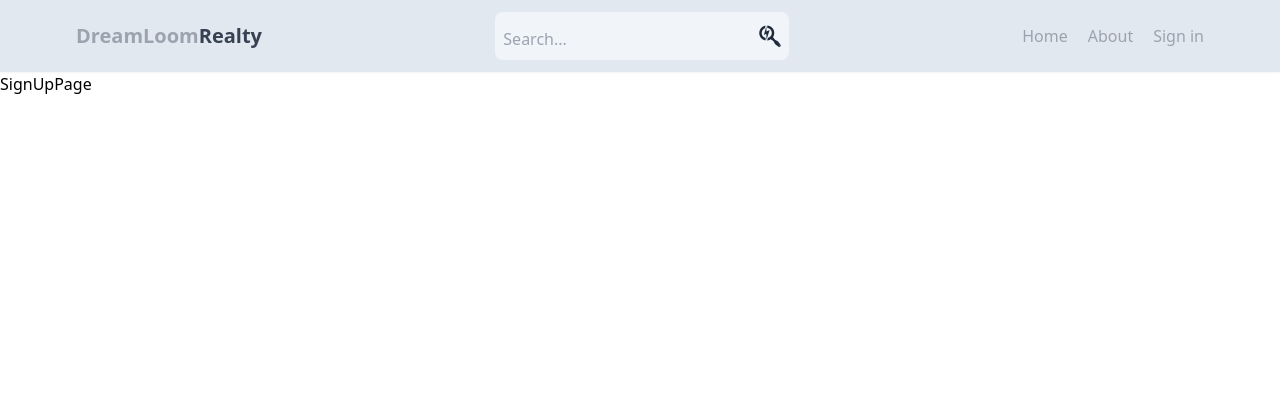
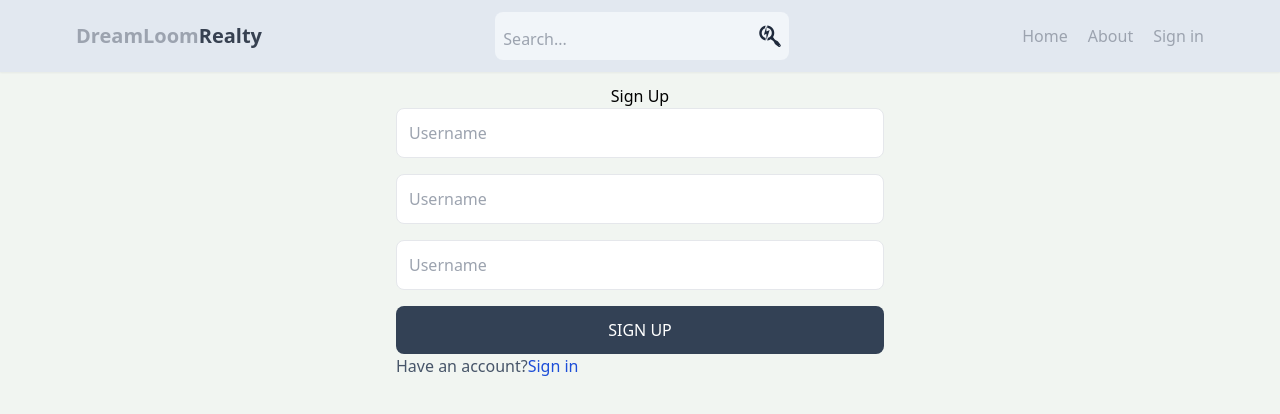
Before and after one commit to akhilak02/mern-estate, a React (Vite) app: page /Sign-up in a window 1280 px wide. Shown: the top 414 px of the page. Built offline with nearby package versions, Linux system fonts and the light colour scheme.

Commit message:
comple signup page ui

```diff
--- /dev/null
+++ b/src/components/authentication/SignIn.jsx
@@ -0,0 +1,13 @@
+import { Link } from "react-router-dom";
+
+
+function SignIn() {
+  return (
+    <div>
+    <h1>Sign in </h1>
+    <Link to='/sign-up'>signup</Link>
+    </div>
+  );
+}
+
+export default SignIn;
--- /dev/null
+++ b/src/components/authentication/SignUp.jsx
@@ -0,0 +1,42 @@
+import { Link } from "react-router-dom"
+
+
+function SignUp() {
+
+  return (
+    <div className="p-3 max-w-lg mx-auto">
+      <h1 className="capitalize text-center">Sign Up</h1>
+      <form className="flex flex-col gap-4">
+        <input
+          type="text"
+          placeholder="Username"
+          className="border p-3 rounded-lg "
+        />
+        <input
+          type="text"
+          placeholder="Username"
+          className="border p-3 rounded-lg"
+        />
+        <input
+          type="text"
+          placeholder="Username"
+          className="border p-3 rounded-lg"
+        />
+        <button
+          type="submit"
+          className="bg-slate-700 p-3 uppercase text-white rounded-lg hover:opacity-60"
+        >
+          Sign up
+        </button>
+      </form>
+      <p className="text-slate-600">
+        Have an account?
+        <Link to="/sign-in">
+          <span className="text-blue-700">Sign in</span>
+        </Link>
+      </p>
+    </div>
+  );
+}
+
+export default SignUp
--- a/src/index.css
+++ b/src/index.css
@@ -1,3 +1,7 @@
 @tailwind base;
 @tailwind components;
 @tailwind utilities;
+
+body{
+    background-color: rgb(241, 245, 241);
+}
--- a/src/pages/client/SignUpPage.jsx
+++ b/src/pages/client/SignUpPage.jsx
@@ -1,8 +1,11 @@
+import SignUp from "../../components/authentication/SignUp"
 
 
 function SignUpPage() {
   return (
-    <div>SignUpPage</div>
+    <>
+    <SignUp/>
+    </>
   )
 }
 
--- a/src/pages/client/SigninPage.jsx
+++ b/src/pages/client/SigninPage.jsx
@@ -1,8 +1,11 @@
+import SignIn from "../../components/authentication/SignIn"
 
 
 function SigninPage() {
   return (
-    <div>SigninPage</div>
+    <>
+      <SignIn/>
+    </>
   )
 }
 
--- a/src/routes/UserRouter.jsx
+++ b/src/routes/UserRouter.jsx
@@ -1,22 +1,20 @@
-import { Route,  Routes } from "react-router-dom"
-import HomePage from "../pages/client/HomePage"
-import AboutPage from "../pages/client/AboutPage"
-import SigninPage from "../pages/client/SigninPage"
-import SignUpPage from "../pages/client/SignUpPage"
-import ProfilePage from "../pages/client/ProfilePage"
-
+import { Route, Routes } from "react-router-dom";
+import HomePage from "../pages/client/HomePage";
+import AboutPage from "../pages/client/AboutPage";
+import SigninPage from "../pages/client/SigninPage";
+import SignUpPage from "../pages/client/SignUpPage";
+import ProfilePage from "../pages/client/ProfilePage";
 
 function UserRouter() {
   return (
     <Routes>
-        <Route path="/"        element={<HomePage/>}/>
-        <Route path="/About"   element={<AboutPage/>}/>
-        <Route path="/Sign-in" element={<SigninPage/>}/>
-        <Route path="/Sign-up" element={<SignUpPage/>}/>
-        <Route path="/Profile" element={<ProfilePage/>}/>
-
+      <Route path="/" element={<HomePage />} />
+      <Route path="About" element={<AboutPage />} />
+      <Route path="Sign-in" element={<SigninPage />} />
+      <Route path="Sign-up" element={<SignUpPage />} />
+      <Route path="Profile" element={<ProfilePage />} />
     </Routes>
-  )
+  );
 }
 
-export default UserRouter
+export default UserRouter;
```
